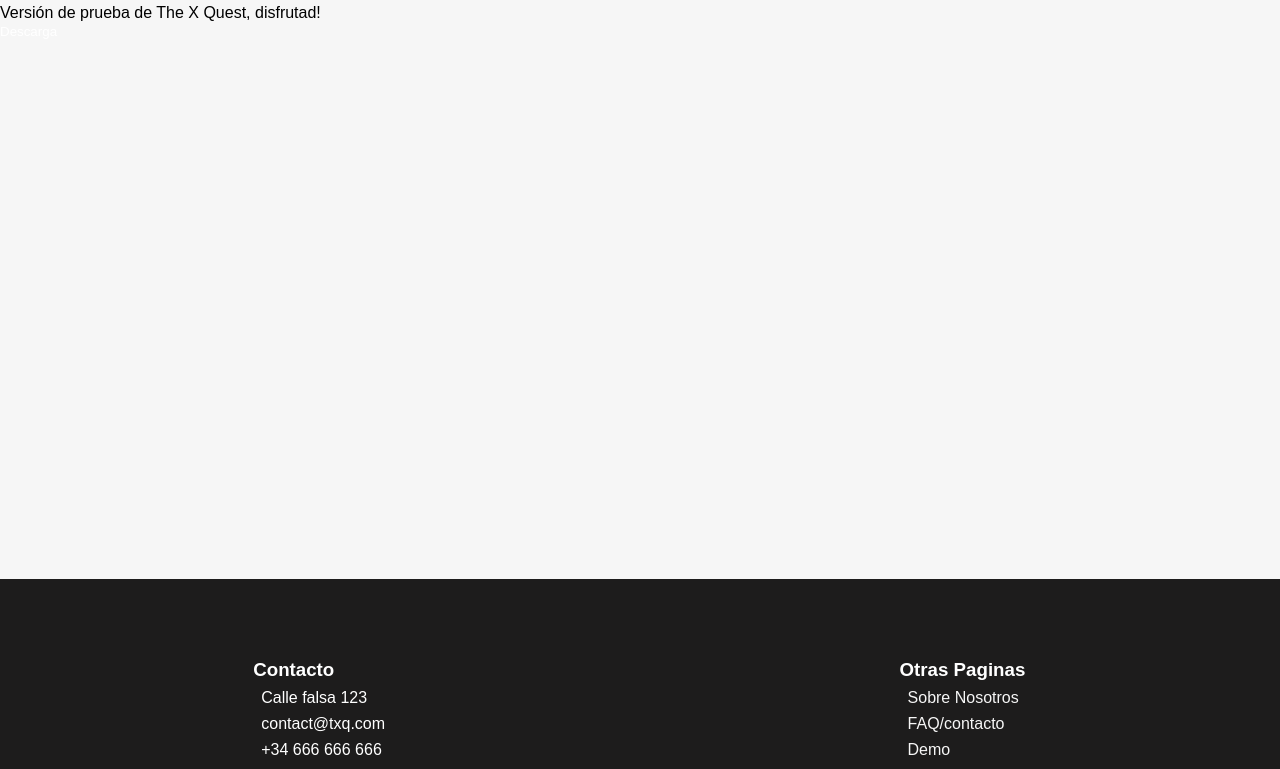
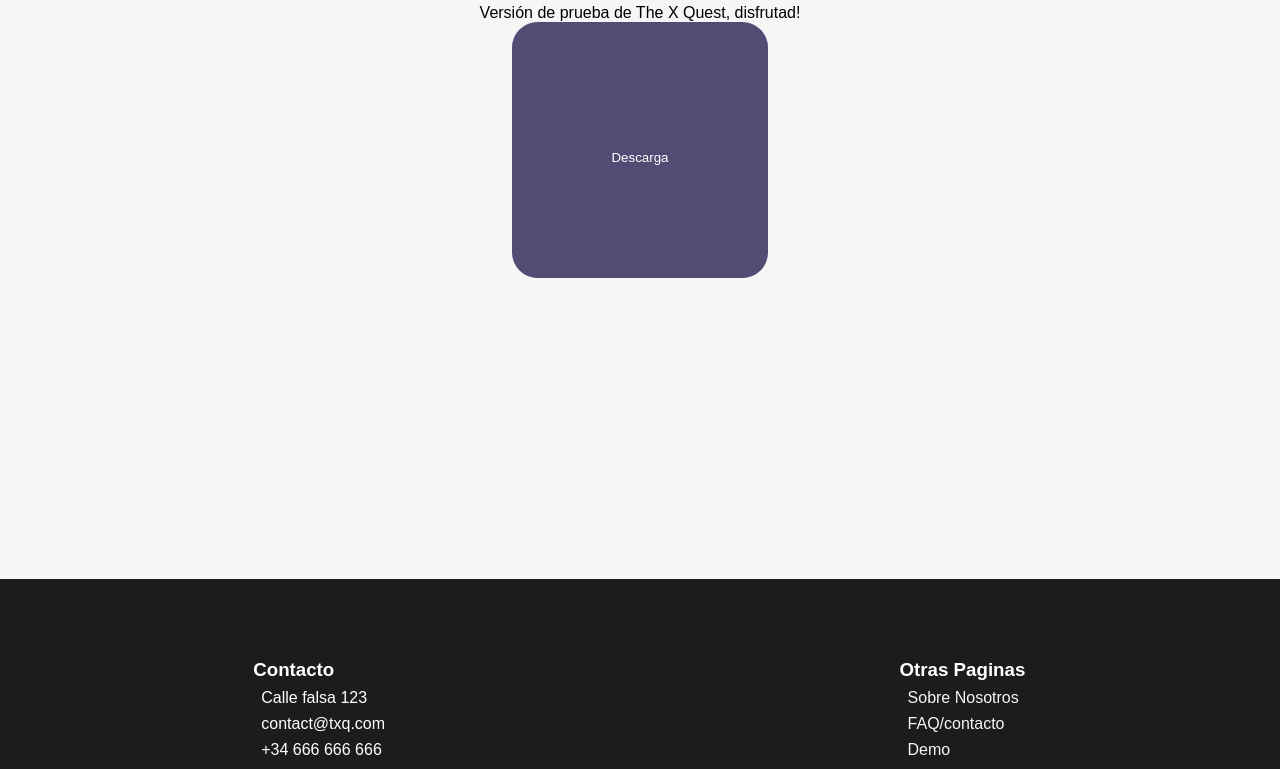
Before and after one commit to marcelosans/Projecte-Web, a plain HTML site: page demo.html in a window 1280 px wide. Shown: the part 221-990 px from the top of the page. Drawn offline with nearby package versions, Linux system fonts and the light colour scheme.

Commit message:
changed demo.css

```diff
--- a/css/demo.css
+++ b/css/demo.css
@@ -0,0 +1,16 @@
+.demo {
+    display: flex;
+    align-items: center;
+    justify-items: center;
+    flex-direction: column;
+}
+
+.demo button {
+    display: flex;
+    justify-content: center;
+    align-content: center;
+    background-color: #534b73 ;
+    text-align: center;
+    padding: 10%;
+    border-radius: 10%;
+}
--- a/demo.html
+++ b/demo.html
@@ -42,8 +42,8 @@
                 <h1>The X Quest</h1>
                 <h2>Demo</h2>
                 <p>Versión de prueba de The X Quest, disfrutad!</p>
+                <button type="button">Descarga</button>
             </div>
-            <button type="button">Descarga</button>
         </main>
 
         <footer>
```
